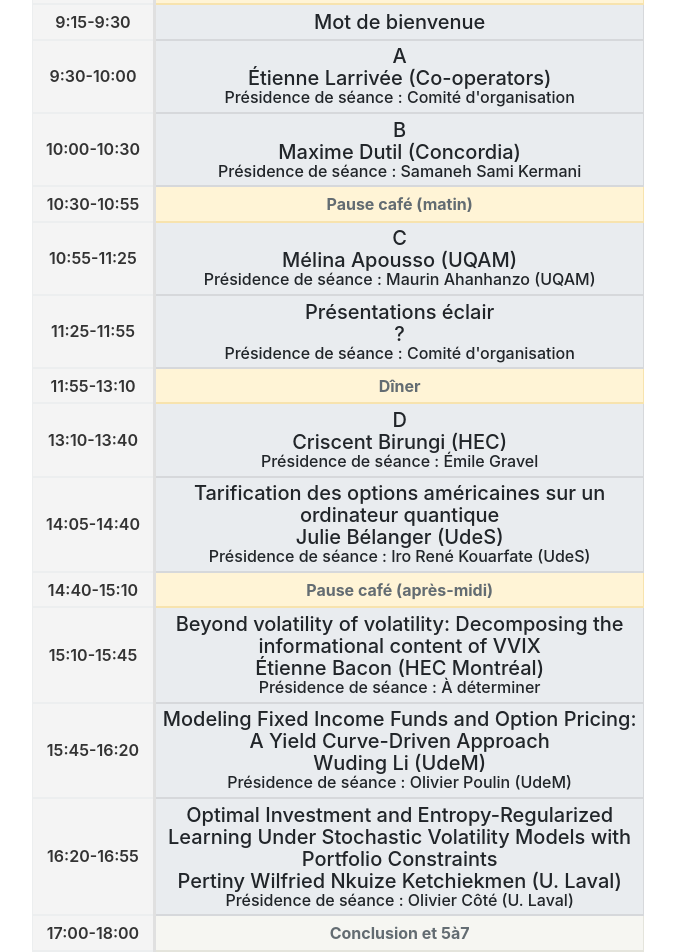
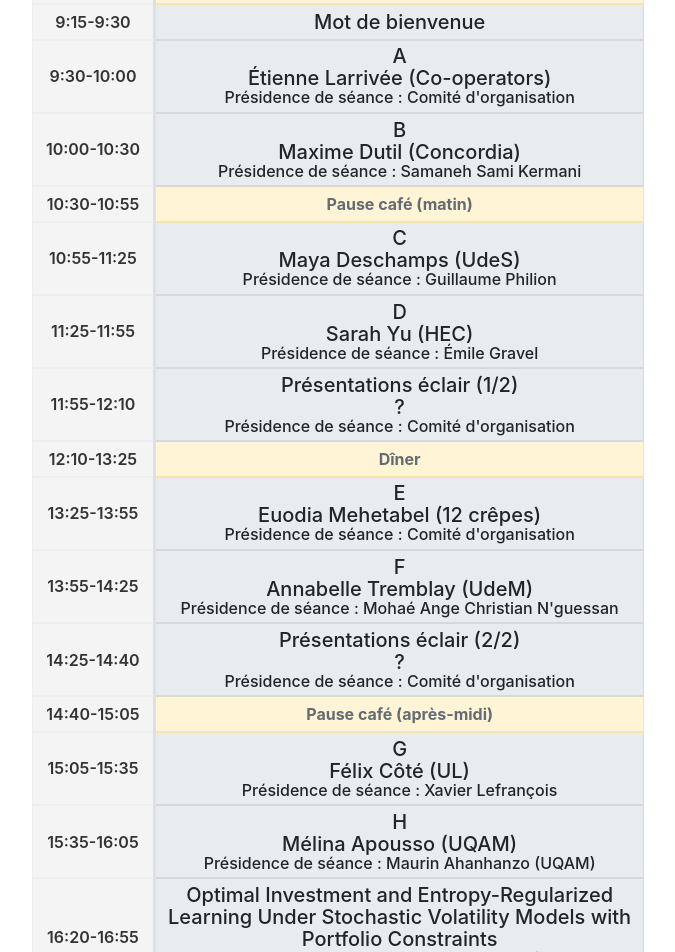
Before and after one commit to XavLef/Quantact_2026, a Jekyll site: the page built from program.html, in a window 1280 px wide. Shown: the part 404-1356 px from the top of the page, without its empty margins (302-977 px from the left). Built offline with Jekyll 4.4.1, drawn with Linux system fonts in a browser that asks for light colours; nearby versions of some CDN libraries.

Commit message:
Revise schedule details and session information
Updated speaker and chair information for multiple sessions, adjusted start and end times, and modified titles for clarity.

```diff
--- a/_data/schedule.yml
+++ b/_data/schedule.yml
@@ -51,17 +51,29 @@
         fr: "C"
         en: "C"
       speaker:
-        fr: "Mélina Apousso (UQAM)"
-        en: "Mélina Apousso (UQAM)"
+        fr: "Maya Deschamps (UdeS)"
+        en: "Maya Deschamps (UdeS)"
       chair:
-        fr: "Maurin Ahanhanzo (UQAM)"
-        en: "Maurin Ahanhanzo (UQAM)"
+        fr: "Guillaume Philion"
+        en: "Guillaume Philion"
 
     - startTime: "11:25"
       endTime: "11:55"
       title:
-        fr: "Présentations éclair"
-        en: "Lightning talks"
+        fr: "D"
+        en: "D"
+      speaker:
+        fr: "Sarah Yu (HEC)"
+        en: "Sarah Yu (HEC)"
+      chair:
+        fr: "Émile Gravel"
+        en: "Émile Gravel"
+
+    - startTime: "11:55"
+      endTime: "12:10"
+      title:
+        fr: "Présentations éclair (1/2)"
+        en: "Lightning talks (1/2)"
       speaker:
         fr: "?"
         en: "?"
@@ -69,66 +81,79 @@
         fr: "Comité d'organisation"
         en: "Organizing committee"
 
-    - startTime: "11:55"
-      endTime: "13:10"
+    - startTime: "12:10"
+      endTime: "13:25"
       type: "service"
       title:
         fr: "Dîner"
         en: "Lunch"
 
-    - startTime: "13:10"
-      endTime: "13:40"
+    - startTime: "13:25"
+      endTime: "13:55"
       title:
-        fr: "D"
-        en: "D"
+        fr: "E"
+        en: "E"
       speaker:
-        fr: "Criscent Birungi (HEC)"
-        en: "Criscent Birungi (HEC)"
+        fr: "Euodia Mehetabel (12 crêpes)"
+        en: "Euodia Mehetabel (12 crêpes)"
       chair:
-        fr: "Émile Gravel"
-        en: "Émile Gravel"
+        fr: "Comité d'organisation"
+        en: "Organizing committee"
 
-    - startTime: "14:05"
+    - startTime: "13:55"
+      endTime: "14:25"
+      title:
+        fr: "F"
+        en: "F"
+      speaker:
+        fr: "Annabelle Tremblay (UdeM)"
+        en: "Annabelle Tremblay (UdeM)"
+      chair:
+        fr: "Mohaé Ange Christian N'guessan"
+        en: "Mohaé Ange Christian N'guessan"
+
+    - startTime: "14:25"
       endTime: "14:40"
       title:
-        fr: "Tarification des options américaines sur un ordinateur quantique"
-        en: "Tarification des options américaines sur un ordinateur quantique"
+        fr: "Présentations éclair (2/2)"
+        en: "Lightning talks (2/2)"
       speaker:
-        fr: "Julie Bélanger (UdeS)"
-        en: "Julie Bélanger (UdeS)"
+        fr: "?"
+        en: "?"
       chair:
-        fr: "Iro René Kouarfate (UdeS)"
-        en: "Iro René Kouarfate (UdeS)"
+        fr: "Comité d'organisation"
+        en: "Organizing committee"
+
     - startTime: "14:40"
-      endTime: "15:10"
+      endTime: "15:05"
       type: "service"
       title:
         fr: "Pause café (après-midi)"
         en: "Coffee Break (afternoon)"
 
-    - startTime: "15:10"
-      endTime: "15:45"
+    - startTime: "15:05"
+      endTime: "15:35"
       title:
-        fr: "Beyond volatility of volatility: Decomposing the informational content of VVIX"
-        en: "Beyond volatility of volatility: Decomposing the informational content of VVIX"
+        fr: "G"
+        en: "G"
       speaker:
-        fr: "Étienne Bacon (HEC Montréal)"
-        en: "Étienne Bacon (HEC Montréal)"
+        fr: "Félix Côté (UL)"
+        en: "Félix Côté (UL)"
       chair:
-        fr: "À déterminer"
-        en: "TBD"
+        fr: "Xavier Lefrançois"
+        en: "Xavier Lefrançois"
 
-    - startTime: "15:45"
-      endTime: "16:20"
+    - startTime: "15:35"
+      endTime: "16:05"
       title:
-        fr: "Modeling Fixed Income Funds and Option Pricing: A Yield Curve-Driven Approach"
-        en: "Modeling Fixed Income Funds and Option Pricing: A Yield Curve-Driven Approach"
+        fr: "H"
+        en: "H"
       speaker:
-        fr: "Wuding Li (UdeM)"
-        en: "Wuding Li (UdeM)"
+        fr: "Mélina Apousso (UQAM)"
+        en: "Mélina Apousso (UQAM)"
       chair:
-        fr: "Olivier Poulin (UdeM)"
-        en: "Olivier Poulin (UdeM)"
+        fr: "Maurin Ahanhanzo (UQAM)"
+        en: "Maurin Ahanhanzo (UQAM)"
 
     - startTime: "16:20"
       endTime: "16:55"
```
